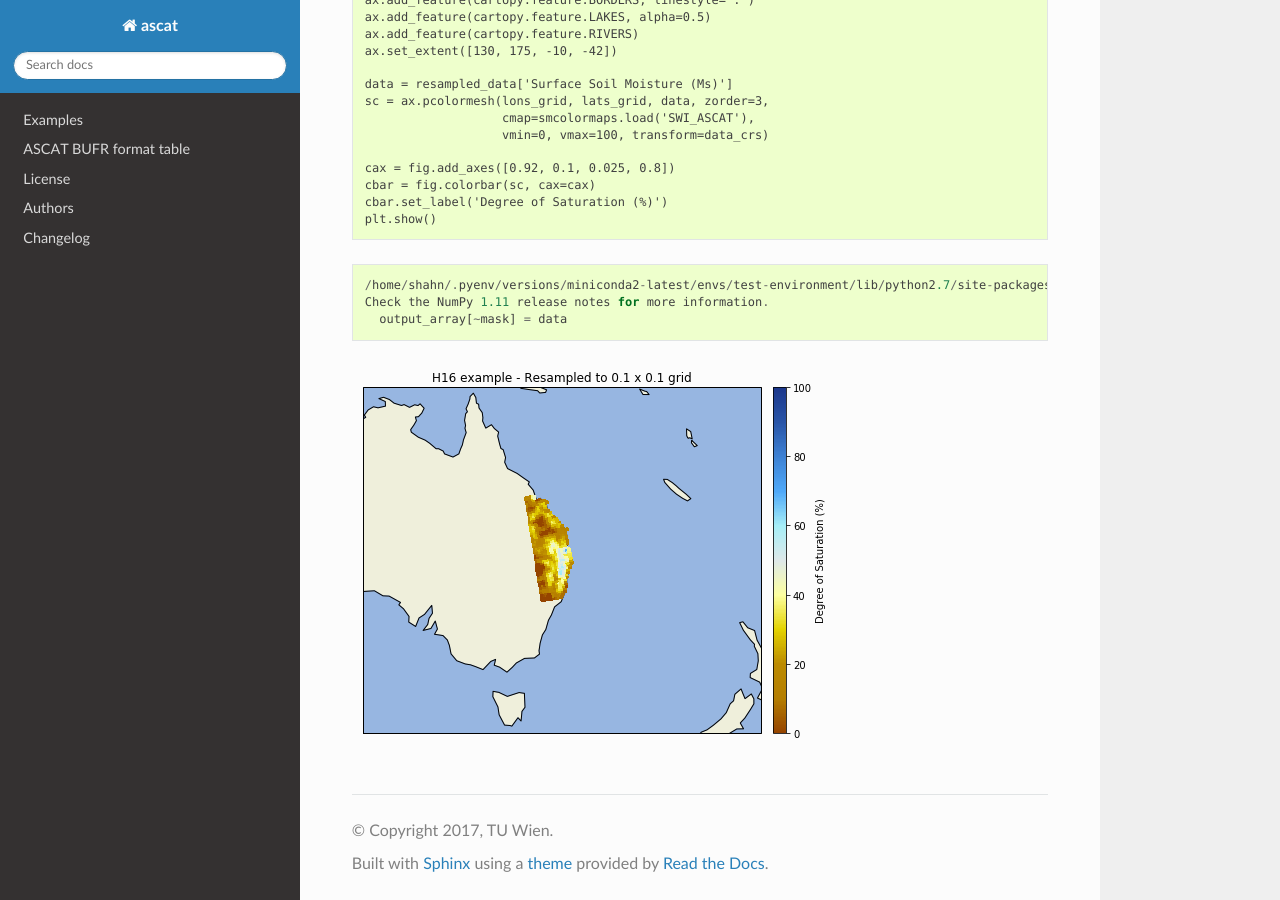
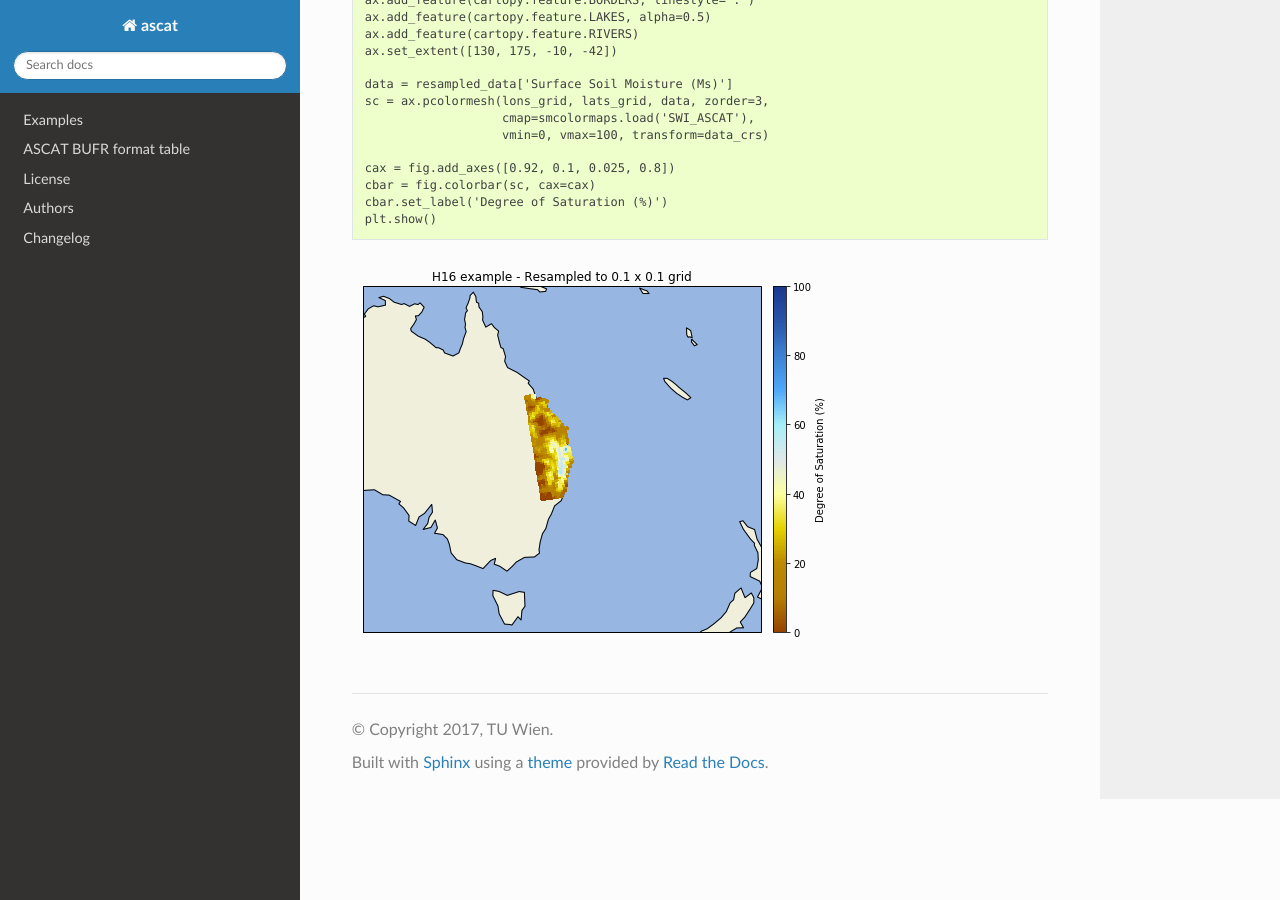
Before and after one commit to TUW-GEO/ascat, a Sphinx documentation site: the page built from docs/read_hsaf_nrt.rst, in a window 1280 px wide and 900 px high, scrolled down 8313 px. Built offline with Sphinx 7.4.7 and the Read the Docs theme 2.0.0, drawn with Linux system fonts in a browser that asks for light colours; formulas are drawn with MathJax 3; pages that are not in the unit, such as notebooks, are missing from menus; the version number could not be read and is left out.

Commit message:
Remove numpy warning

```diff
--- a/docs/read_hsaf_nrt.rst
+++ b/docs/read_hsaf_nrt.rst
@@ -352,12 +352,5 @@ plotting
     plt.show()
 
 
-.. parsed-literal::
-
-    /home/shahn/.pyenv/versions/miniconda2-latest/envs/test-environment/lib/python2.7/site-packages/pytesmo/grid/resample.py:270: MaskedArrayFutureWarning: setting an item on a masked array which has a shared mask will not copy the mask and also change the original mask array in the future.
-    Check the NumPy 1.11 release notes for more information.
-      output_array[~mask] = data
-
-
 
 .. image:: read_hsaf_nrt_files/read_hsaf_nrt_23_1.png
```
